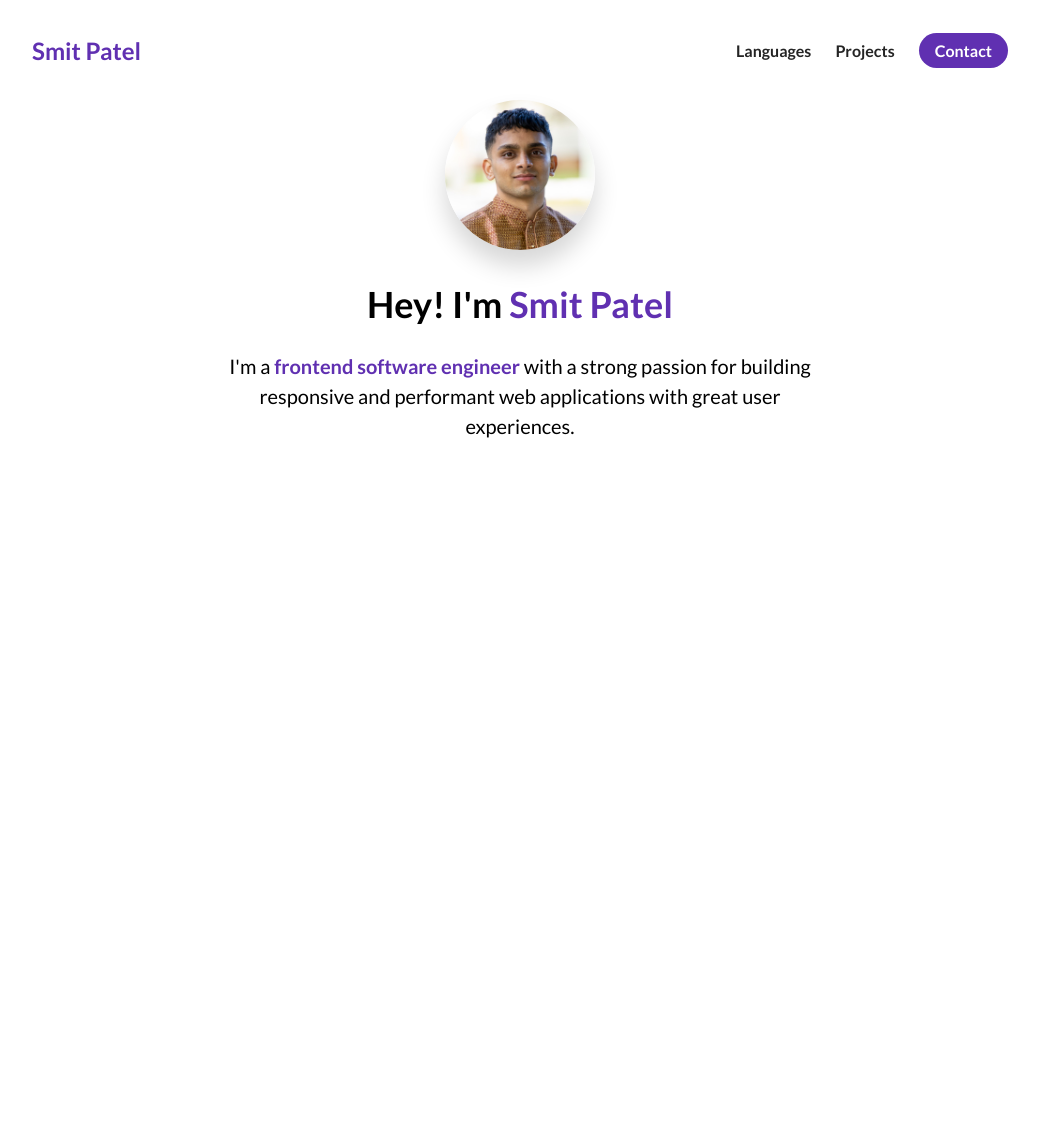
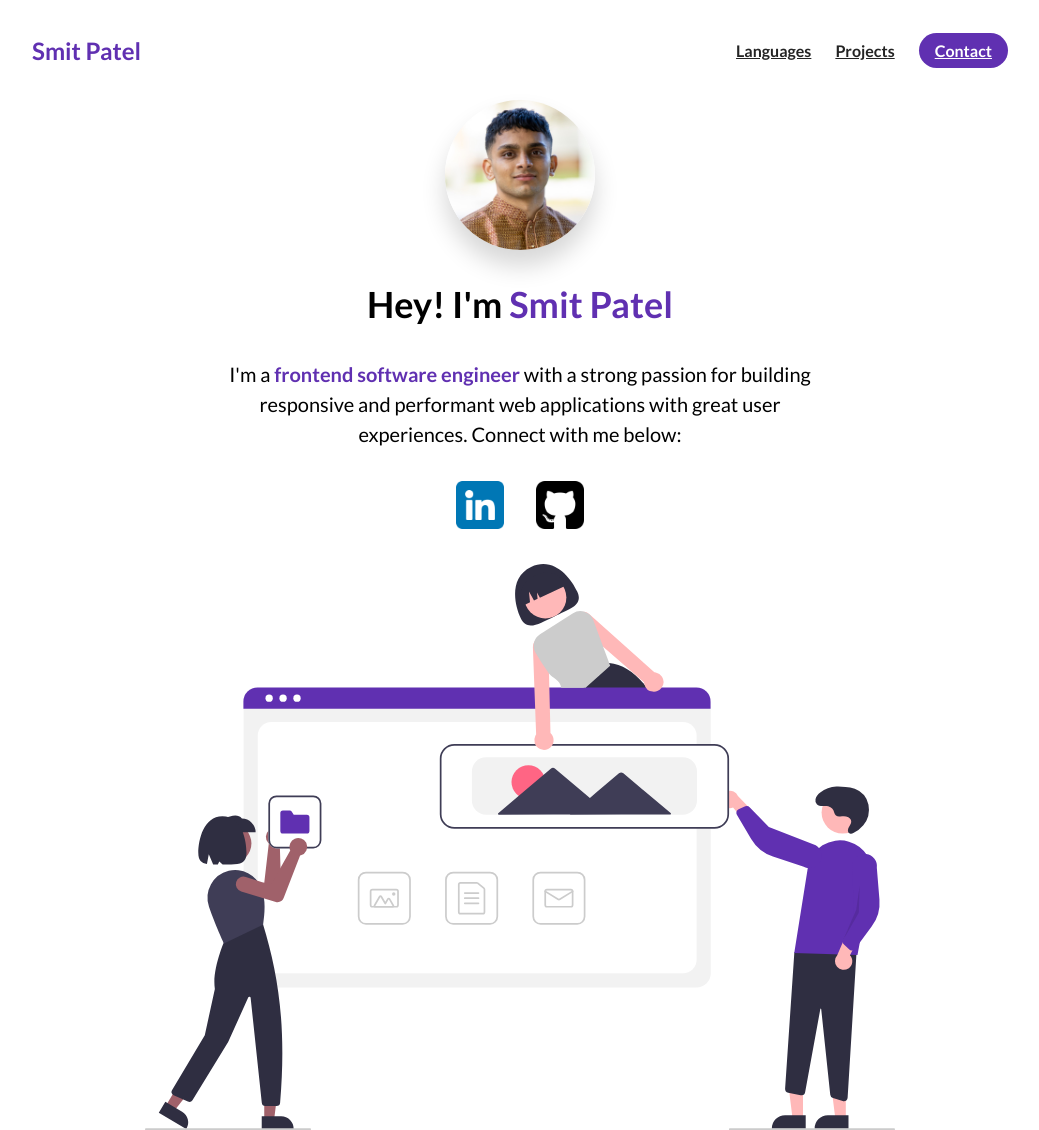
Before and after one commit to smt-ptl/FES-E-Portfolio-Website, a plain HTML site: page index.html in a window 1280 px wide. Shown: the whole page, without its empty margins (120-1159 px from the left). Before the commit the page ends 800 px from the top, so only its background shows below. Drawn offline with Linux system fonts and the light colour scheme.

Commit message:
finished about me section

```diff
--- a/index.html
+++ b/index.html
@@ -46,9 +46,20 @@
                         Hey! I'm <span class="text-purple">Smit Patel</span>
                     </h1>
                     <p class="about-me__info--para">
-                        I'm a <strong class="text-purple">frontend software engineer</strong> with a strong passion for building responsive and performant web applications with great user experiences.
+                        I'm a <strong class="text-purple">frontend software engineer</strong> with a strong passion for building responsive and performant web applications with great user experiences. Connect with me below:
                     </p>
                     </div>
+                    <div class="about-me__links">
+                        <a href="https://www.linkedin.com/in/smtptl/">
+                            <img src="./LinkedIn Logo.png" class="about-me__link" alt="LinkedIn">
+                        </a>
+                        <a href="https://github.com/smt-ptl">
+                            <img src="./GitHub Logo.png" class="about-me__link" alt="LinkedIn">
+                        </a>
+                    </div>
+                    <figure class="about-me__img--container">
+                        <img src="./undraw_websites.svg" class="about-me__img" alt="">
+                    </figure>
                 </div>
             </div>
         </div>
--- a/styles.css
+++ b/styles.css
@@ -70,7 +70,7 @@ nav {
 .nav__link--anchor {
     margin: 0px 12px;
     color: #242424;
-    text-decoration: none;
+    text-decoration: ;
     font-weight: 700;
 }
 
@@ -90,6 +90,11 @@ nav {
 
 #about-me {
     min-height: 100vh;
+    display: flex;
+    flex-direction: column;
+}
+
+.about-me__info {
     display: flex;
     flex-direction: column;
 }
@@ -117,10 +122,31 @@ nav {
 }
 
 .about-me__info--title {
-    margin-bottom: 24px;
+    margin-bottom: 32px;
 }
 
 .about-me__info--para {
     font-size: 20px;
-    margin-bottom: 28px;
+    margin-bottom: 32px;
 }
+
+.about-me__img--container {
+    flex: 1;
+    display: flex;
+    align-items: center;
+}
+
+.about-me__img {
+    width: 100%;
+}
+
+.about-me__links {
+    display: flex;
+    justify-content: center;
+}
+
+.about-me__link {
+    width: 48px;
+    height: 48px;
+    margin: 0px 16px 32px 16px
+}
```
Also changed, not shown: GitHub Logo.png (added), LinkedIn Logo.png (added), assets/chat.png (added), assets/dashboard.png (added), assets/logo.svg (added), assets/loopit.png (added), assets/me.jpeg (added), undraw_websites.svg (added), 2 other files.
